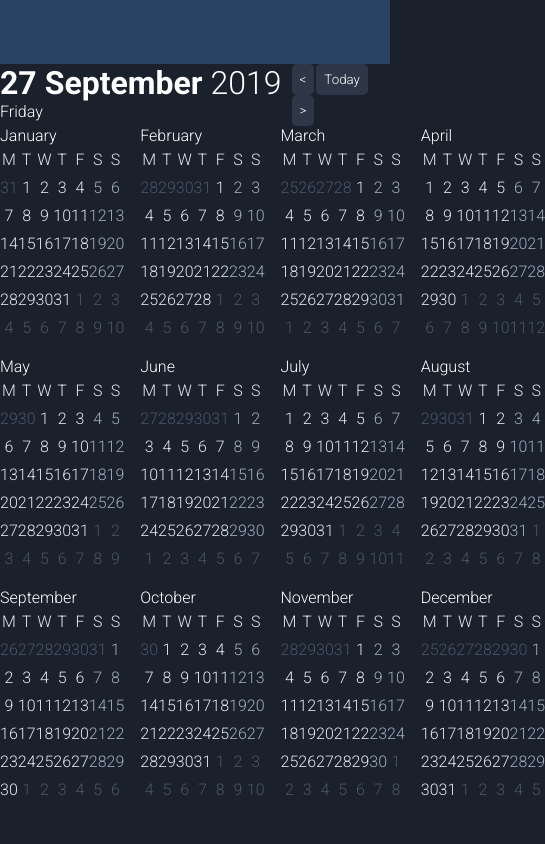
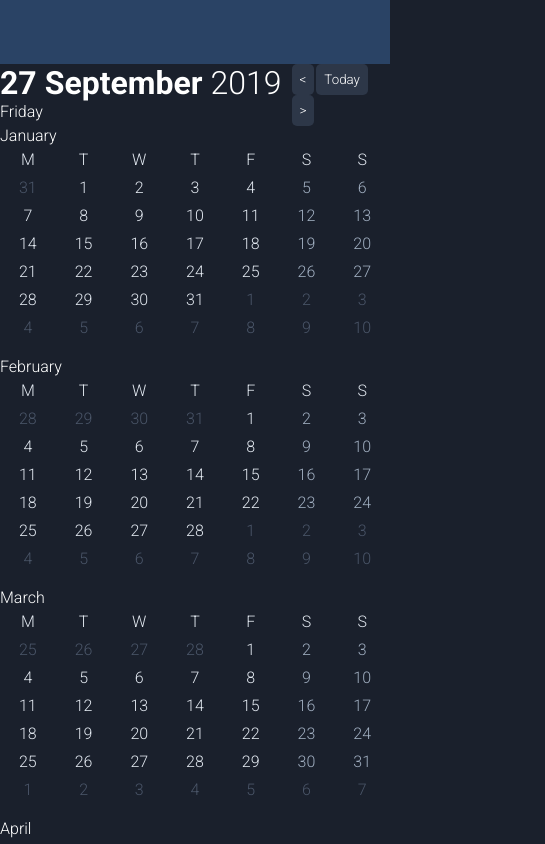
Before and after one commit to willbell71/CalendarApp, a React app in the folder calendar-reactts/: page /year in a window 390 px wide. Shown: the top 844 px of the page, 545 px wide, since content can reach past the window. Built offline with nearby package versions, Linux system fonts and the light colour scheme; the HTML template or start-up script is replaced by a standard one.

Commit message:
Hotfix: added break points for grid

```diff
--- a/calendar-reactts/src/year-page/styles.scss
+++ b/calendar-reactts/src/year-page/styles.scss
@@ -1,5 +1,25 @@
 .year-page {
   display: grid;
-  grid-template-columns: repeat(4, 1fr);
+  grid-template-columns: repeat(12, 1fr);
   grid-gap: 16px;
+
+  @media screen and (max-width: 2888px) {
+    grid-template-columns: repeat(6, 1fr);
+  }
+
+  @media screen and (max-width: 1436px) {
+    grid-template-columns: repeat(4, 1fr);
+  }
+
+  @media screen and (max-width: 952px) {
+    grid-template-columns: repeat(3, 1fr);
+  }
+
+  @media screen and (max-width: 710px) {
+    grid-template-columns: repeat(2, 1fr);
+  }
+
+  @media screen and (max-width: 468px) {
+    grid-template-columns: repeat(1, 1fr);
+  }
 }
```
